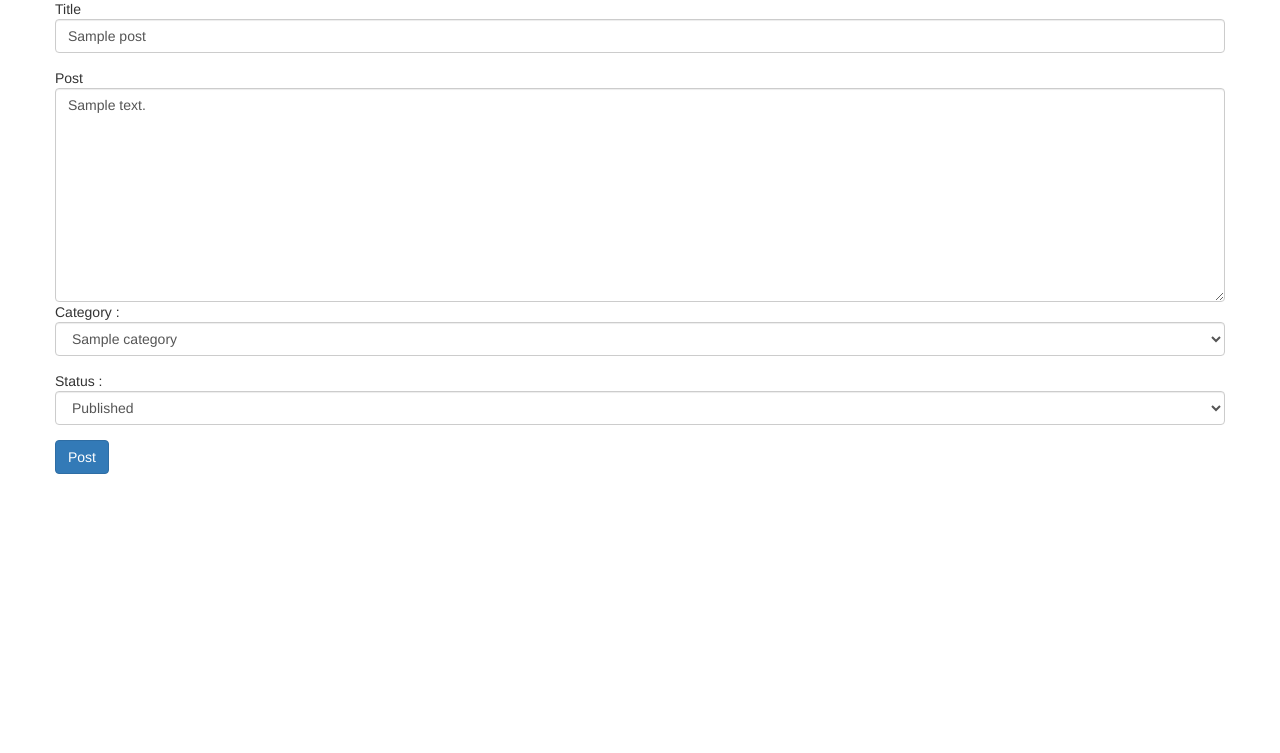
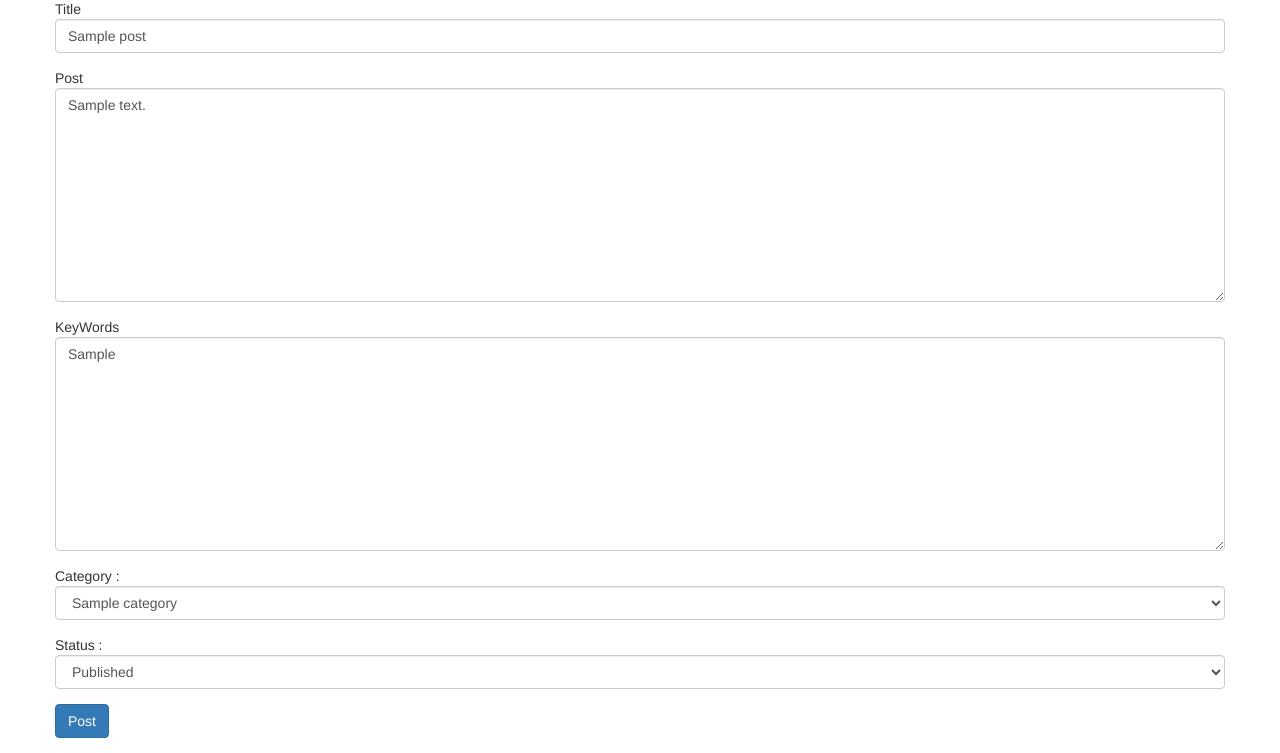
Before and after one commit to MicroPyramid/django-blog-it, a Django app: page /blog/edit/1/ in a window 1280 px wide. Shown: the part 111-864 px from the top of the page. Before the commit the page ends 585 px from the top, so only its background shows below. Run offline with Django 3.2, Linux system fonts and the light colour scheme; tables that the repository leaves empty hold one stand-in row (values such as "Sample post"); some libraries are stand-ins or nearby versions.

Commit message:
keywords field added in post blog model

```diff
--- a/microblog/models.py
+++ b/microblog/models.py
@@ -69,6 +69,7 @@ class Post(models.Model):
     category = models.ForeignKey(Category)
     tags = models.ManyToManyField(Tags, related_name='rel_posts', blank=True)
     status = models.CharField(max_length=2, choices=STATUS_CHOICE, blank=True)
+    keywords = models.TextField(max_length=500, blank=False)
 
     def __str__(self):
         return self.title
--- a/microblog/views.py
+++ b/microblog/views.py
@@ -22,11 +22,9 @@ def view_blog(request, blog_id):
 
 
 def blog_add(request):
-    form = BlogPostForm()
     categories_list = Category.objects.all()
     if request.method == "POST":
-        blog_data = request.POST
-        form = BlogPostForm(blog_data)
+        form = BlogPostForm(request.POST)
         if form.is_valid():
             blog_post = form.save(commit=False)
             blog_post.user = request.user
@@ -41,7 +39,7 @@ def blog_add(request):
         else:
             data = {'error': True, 'response': form.errors}
         return HttpResponse(json.dumps(data))
-    context = {'form': form, 'status_choices': STATUS_CHOICE, 'categories_list': categories_list}
+    context = {'status_choices': STATUS_CHOICE, 'categories_list': categories_list}
     return render(request, 'blog_add.html', context)
 
 
@@ -58,7 +56,6 @@ def edit_blog(request, blog_id):
                 blog_post.status = 'P'
             elif request.POST.get('status') == 'T':
                 blog_post.status = 'T'
-            blog_post.save()
             blog_post.save()
 
             data = {'errors': False, 'response': 'Successfully updated your blog post'}
--- a/templates/blog_add.html
+++ b/templates/blog_add.html
@@ -14,10 +14,17 @@
                     <input id="title" type="text" name="title" class='form-control post_maker_form_input' value="{{ blog_name.title }}">
                   </div>
              </div>
-             <div class="form_group">
+             <div class="form-group">
                   <span class='control_label'>Post</span>
                   <div class="form_control">
                      <textarea id='content' class="form-control" name="content" rows="10" cols="50">{{ blog_name.content }}</textarea>
+                  </div>
+             </div>
+
+            <div class="form-group">
+                  <span class='control_label'>KeyWords</span>
+                  <div class="form_control">
+                     <textarea id='keywords' class="form-control" name="keywords" rows="10" cols="50">{{ blog_name.keywords }}</textarea>
                   </div>
              </div>
 
--- a/templates/blog_view.html
+++ b/templates/blog_view.html
@@ -1,4 +1,5 @@
 {% extends 'base.html' %}
+{% load post_keywords %}
     {% block title %} - View{% endblock %}
     {% block content %}
 
@@ -16,6 +17,9 @@
                 <tr>
                     <td><strong>Content</strong>: {{ blog_name.content }}</td>
                 </tr>
+                <tr>
+                    <td><strong>Keywords</strong>: {{ blog_name.keywords|safe }}</td>
+                </tr>
             </tbody>
         </table>
     </div>
```
